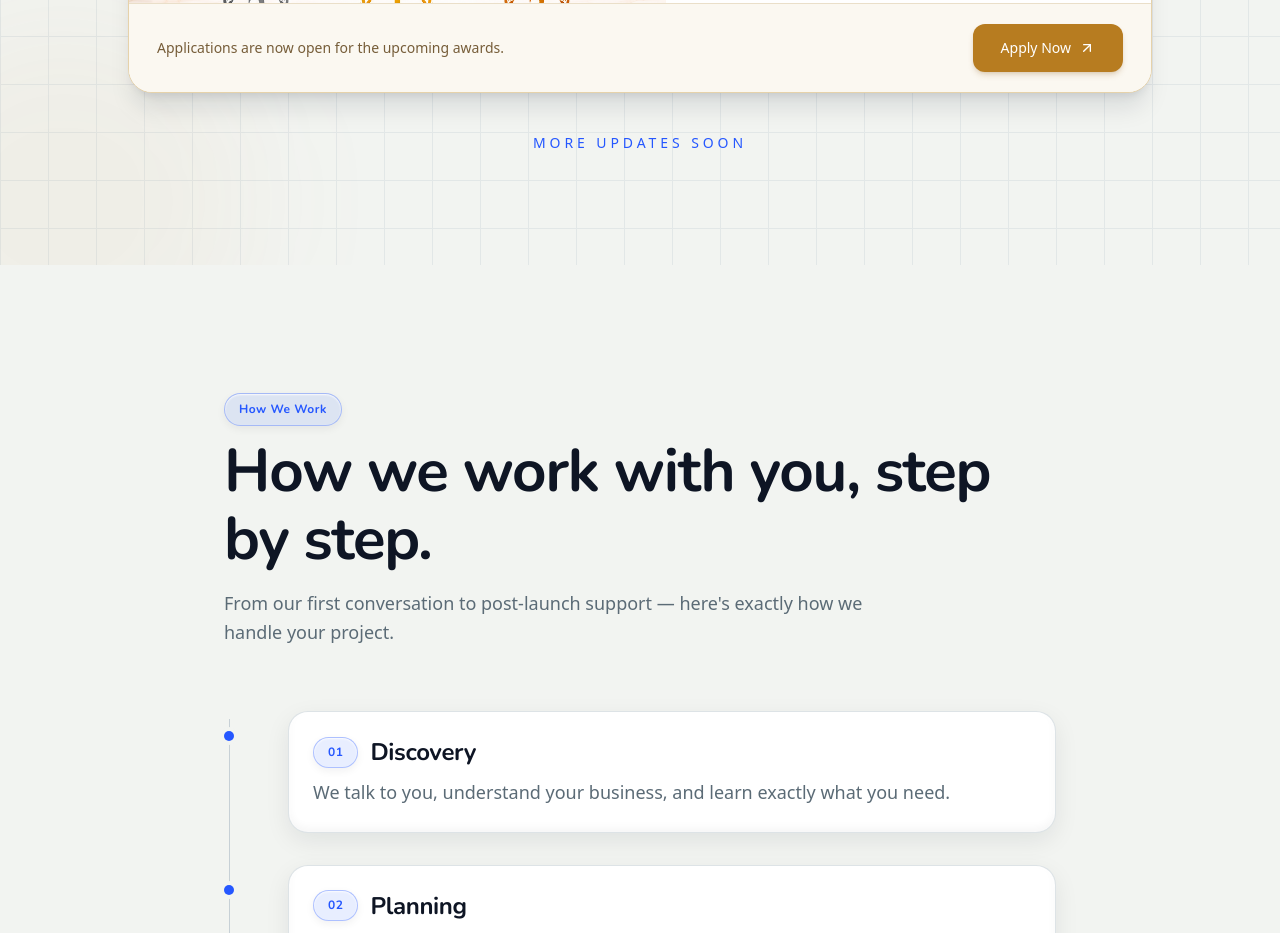
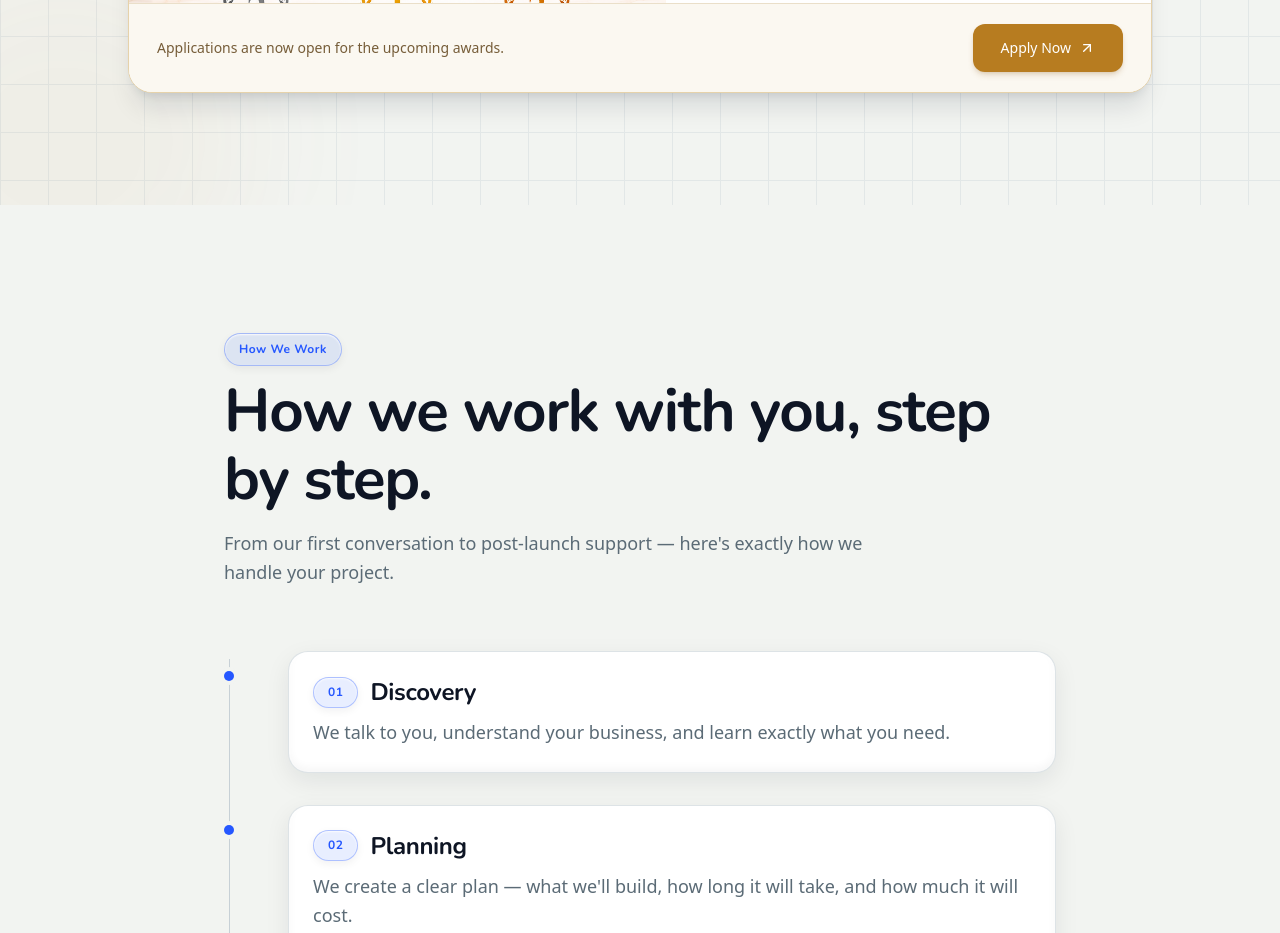
Before and after one commit to khetrikunal/Upstairs_Techno_Portfolio_Frontend, a Next.js app: page / in a window 1280 px wide. Shown: the part 6760-7693 px from the top of the page. Built offline with nearby package versions, Linux system fonts and the light colour scheme.

Commit message:
Removed MORE UPDATES SOON

```diff
--- a/components/PublicEvents.tsx
+++ b/components/PublicEvents.tsx
@@ -106,9 +106,6 @@ export default function PublicEvents() {
           </div>
         </article>
 
-        <p className="mt-8 text-center font-display text-xs font-black tracking-[0.2em] text-blueline sm:mt-10 sm:text-sm sm:tracking-[0.28em]">
-          MORE UPDATES SOON
-        </p>
       </div>
 
       <AnimatePresence>
```
